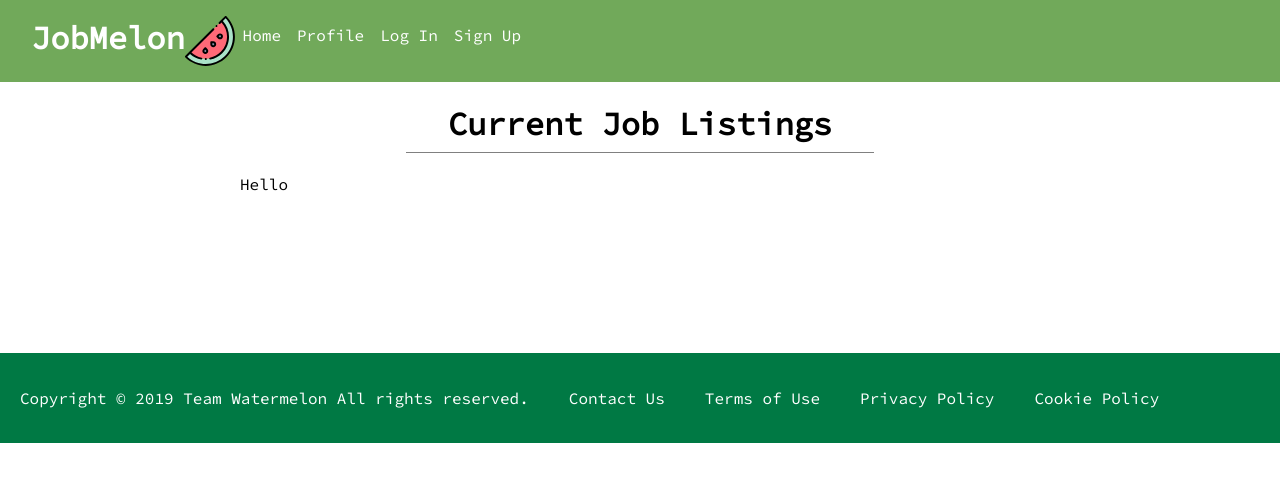
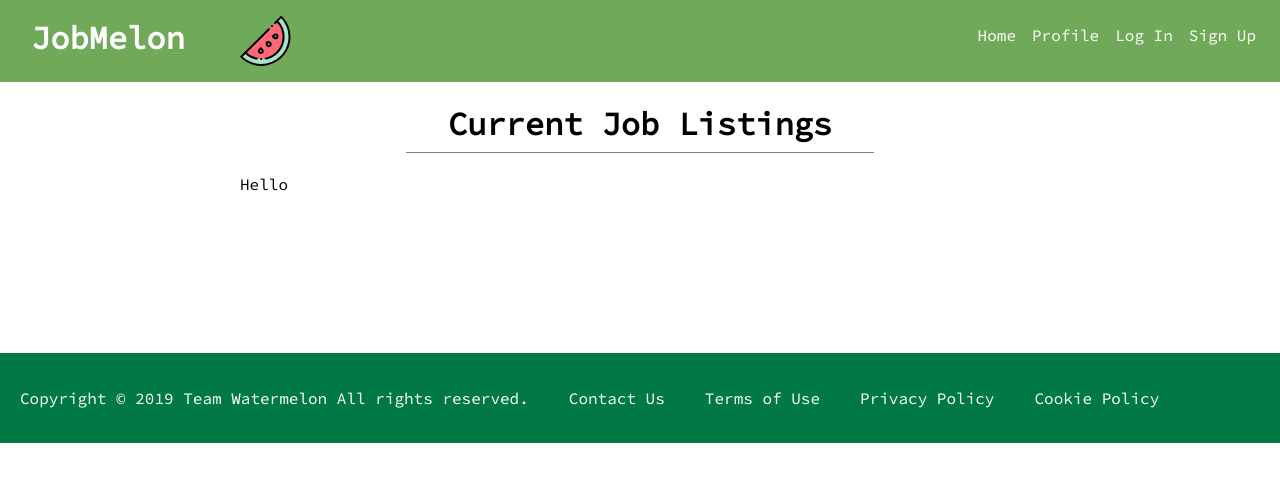
Before and after one commit to uh-watermelons/JobMelon, a React (Create React App) app in the folder client/: page / in a window 1280 px wide. Shown: the top 482 px of the page. Built offline with nearby package versions, Linux system fonts and the light colour scheme; no server answers.

Commit message:
Fixed header!

```diff
--- a/client/src/components/App.css
+++ b/client/src/components/App.css
@@ -38,6 +38,7 @@ a {
 
 .header-item-1 {
 	padding-left: 15px;
+	flex: 1;
 }
 
 #logo {
@@ -45,26 +46,14 @@ a {
 	margin: 0;
 	width: 50px;
 	height: 50px;
+	flex: 1;
 
 }
-/*.header-item-1 > img {
-	padding: 0;
-	margin: 0;
-	width: 50px;
-	height: 50px;
-}
-*/
-/*.header-layout > img {
-	padding: 0;
-	margin: 0;
-	width: 50px;
-	height: 50px;
-
-}*/
 
 .header-item-2 {
 	display: flex;
-	flex-grow: 2;
+	flex-direction: row-reverse;
+	flex-grow: 4;
 }
 .header-item-2 > a {
 	padding: 0.5em;
--- a/client/src/components/Header.js
+++ b/client/src/components/Header.js
@@ -34,20 +34,17 @@ class Header extends Component {
                 src={ watermelon }
                 alt="Watermelon Icon"/>
             <nav className="header-item-2">
-                <Link style={style} to="/">Home</Link>
-                <Link style={style} to="/profile">Profile</Link>
+                <Link style={{order: 5, color:'white'}} to="/">Home</Link>
+                <Link style={{order: 4, color:'white'}} to="/profile">Profile</Link>
                 <LogoutButton
                   isAuthenticated={this.props.auth.isAuthenticated}
                   action={this.onLogoutClick}
-                  style={style}
                 />
                 <LoginButton
                   isAuthenticated={this.props.auth.isAuthenticated}
-                  style={style}
                 />
                 <RegisterButton
                   isAuthenticated={this.props.auth.isAuthenticated}
-                  style={style}
                 />
             </nav>
           </div>
@@ -59,17 +56,17 @@ class Header extends Component {
 // These are used to render either "Log Out" or "Log In / Sign Up"
 const LogoutButton = props => (
   props.isAuthenticated
-  ? <Link onClick={props.action} style={props.style}>Log Out</Link>
+  ? <Link onClick={props.action} style={{order: 3, color:'white'}}>Log Out</Link>
   : null
 );
 const LoginButton = props => (
   !props.isAuthenticated
-  ? <Link style={props.style} to="/login">Log In</Link>
+  ? <Link style={{order: 2, color:'white'}} to="/login">Log In</Link>
   : null
 );
 const RegisterButton = props => (
   !props.isAuthenticated
-  ? <Link style={props.style} to="/register">Sign Up</Link>
+  ? <Link style={{order: 1, color:'white'}} to="/register">Sign Up</Link>
   : null
 );
 
```
